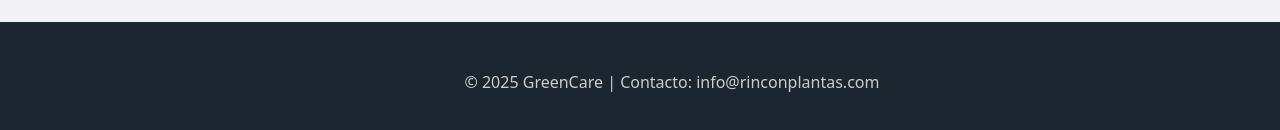
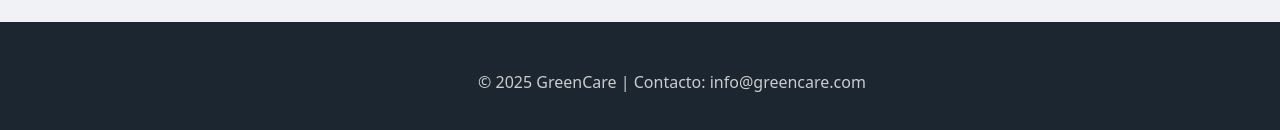
Before and after one commit to FlDiego/GreenCare, a React (Vite) app: page / in a window 1280 px wide. Shown: the part 1139-1269 px from the top of the page. Built offline with nearby package versions, Linux system fonts and the light colour scheme.

Commit message:
Version 0.9.1

```diff
--- a/src/App.jsx
+++ b/src/App.jsx
@@ -42,7 +42,7 @@ function App() {
 
         {/* FOOTER: Visible en todas las páginas */}
         <footer role="contentinfo">
-          <p>© 2025 GreenCare | Contacto: info@rinconplantas.com</p>
+          <p>© 2025 GreenCare | Contacto: info@greencare.com</p>
         </footer>
 
       </div>
```
